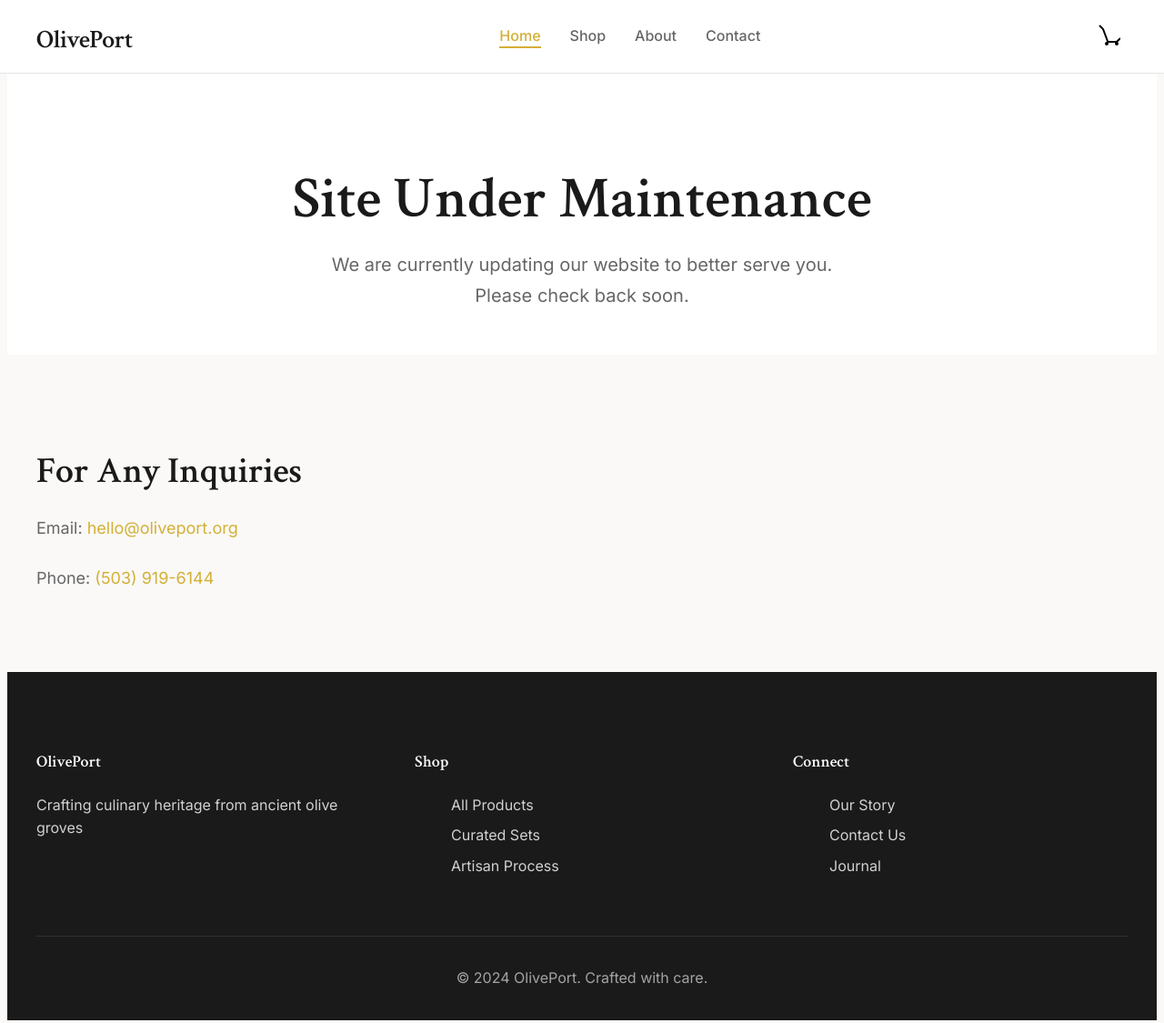
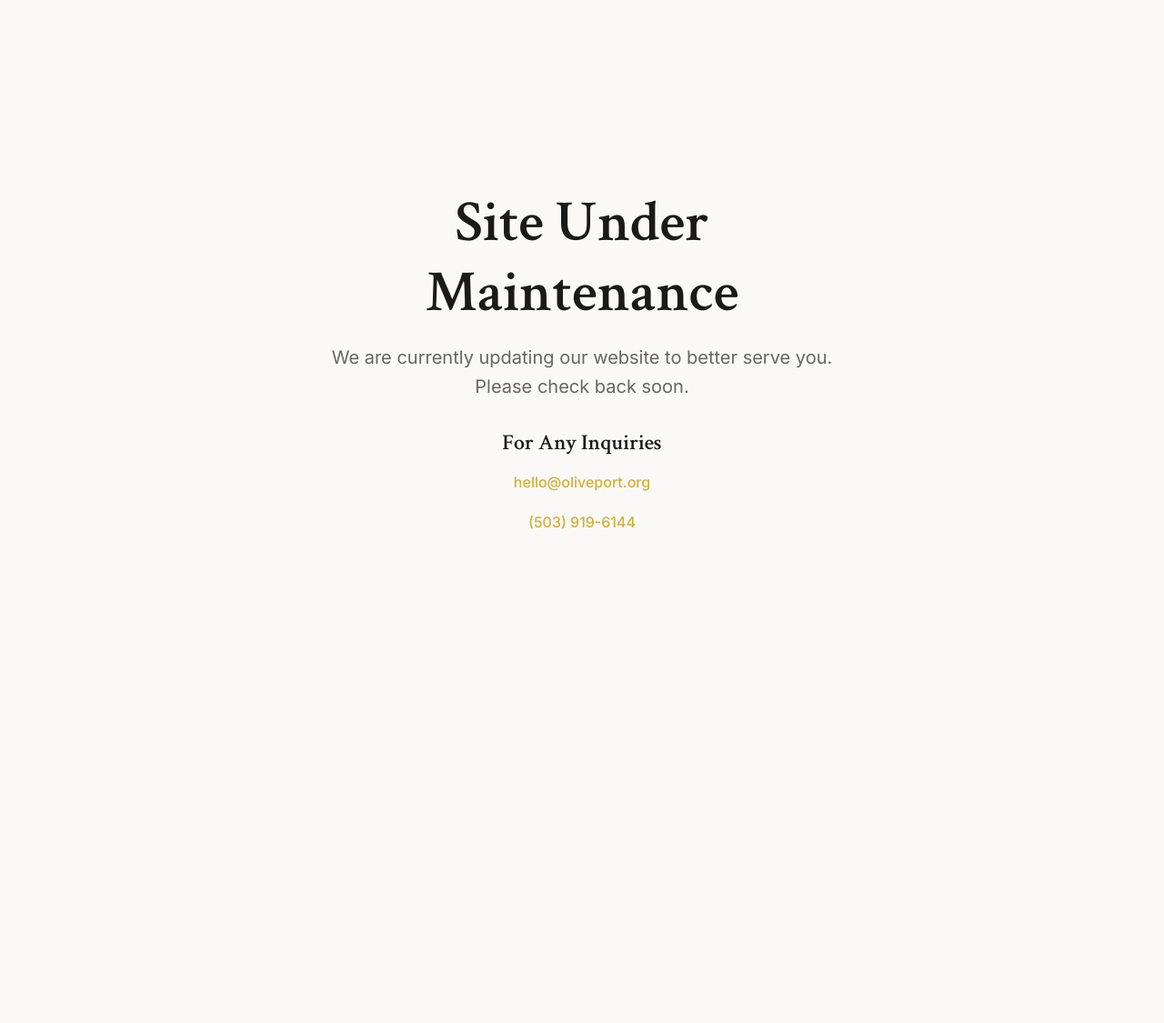
Before and after one commit to guedsam/olive-wood-utensils, a plain HTML site: page index.html in a window 1280 px wide. Shown: the whole page at 91% size. After the commit the page ends 800 px from the top, so only its background shows below. Drawn offline with Linux system fonts and the light colour scheme.

Commit message:
Overhaul maintenance page to show only maintenance content without navigation

```diff
--- a/index.html
+++ b/index.html
@@ -49,105 +49,63 @@
     <link rel="preconnect" href="https://fonts.gstatic.com" crossorigin>
     <link href="https://fonts.googleapis.com/css2?family=Crimson+Text:ital,wght@0,400;0,600;1,400&family=Inter:wght@300;400;500;600&display=swap" rel="stylesheet">
     <link rel="canonical" href="https://oliveport.org/">
+
+    <style>
+        body {
+            display: flex;
+            flex-direction: column;
+            justify-content: center;
+            align-items: center;
+            min-height: 100vh;
+            margin: 0;
+            background-color: #faf9f7;
+        }
+        .maintenance-container {
+            text-align: center;
+            max-width: 600px;
+            padding: 2rem;
+        }
+        .page-title {
+            font-size: clamp(2.5rem, 5vw, 4rem);
+            font-weight: 600;
+            color: #1a1a1a;
+            margin-bottom: 1rem;
+        }
+        .page-subtitle {
+            font-size: 1.25rem;
+            color: #666666;
+            margin-bottom: 2rem;
+            line-height: 1.6;
+        }
+        .contact-section h3 {
+            font-size: 1.5rem;
+            color: #1a1a1a;
+            margin-bottom: 1rem;
+        }
+        .contact-section p {
+            margin-bottom: 0.5rem;
+            font-size: 1rem;
+            color: #666666;
+        }
+        .contact-link {
+            color: #d4af37;
+            text-decoration: none;
+            font-weight: 500;
+        }
+        .contact-link:hover {
+            text-decoration: underline;
+        }
+    </style>
 </head>
 <body>
-    <header class="header">
-        <nav class="nav">
-            <div class="nav-container">
-                <div class="nav-logo">
-                    <h1>OlivePort</h1>
-                </div>
-                <ul class="nav-menu">
-                    <li><a href="index.html" class="nav-link active">Home</a></li>
-                    <li><a href="shop.html" class="nav-link">Shop</a></li>
-                    <li><a href="about.html" class="nav-link">About</a></li>
-                    <li><a href="contact.html" class="nav-link">Contact</a></li>
-                </ul>
-                <div class="nav-cart">
-                    <button class="cart-button" id="cartButton">
-                        <span class="cart-count">0</span>
-                        <svg width="24" height="24" viewBox="0 0 24 24" fill="none" stroke="currentColor" stroke-width="2">
-                            <circle cx="9" cy="21" r="1"></circle>
-                            <circle cx="20" cy="21" r="1"></circle>
-                            <path d="m1 1 4 4 5.25 14h9.75l4-4"></path>
-                        </svg>
-                    </button>
-                </div>
-            </div>
-        </nav>
-    </header>
-
-    <!-- Slide-out Cart Panel -->
-    <div class="cart-slideout" id="cartSlideout">
-        <div class="cart-slideout-header">
-            <h3>Your Cart</h3>
-            <button class="cart-slideout-close" id="closeSlideout">&times;</button>
-        </div>
-        <div class="cart-slideout-body" id="slideoutCartItems">
-            <!-- Cart items will be populated here -->
-        </div>
-        <div class="cart-slideout-footer" id="slideoutCartSummary">
-            <div class="cart-slideout-total">
-                <span>Total: $<span class="slideout-total">0.00</span></span>
-            </div>
-            <div class="cart-slideout-actions">
-                <a href="cart.html" class="btn btn-secondary btn-sm">View Cart</a>
-                <button class="btn btn-primary btn-sm" id="slideoutCheckoutBtn">Checkout</button>
-            </div>
+    <div class="maintenance-container">
+        <h1 class="page-title">Site Under Maintenance</h1>
+        <p class="page-subtitle">We are currently updating our website to better serve you. Please check back soon.</p>
+        <div class="contact-section">
+            <h3>For Any Inquiries</h3>
+            <p><span class="contact-link" onclick="window.location.href='mailto:hello@oliveport.org'">hello@oliveport.org</span></p>
+            <p><span class="contact-link" onclick="window.location.href='tel:(503) 919-6144'">(503) 919-6144</span></p>
         </div>
     </div>
-
-    <main>
-        <section class="page-header">
-            <div class="container">
-                <h1 class="page-title">Site Under Maintenance</h1>
-                <p class="page-subtitle">We are currently updating our website to better serve you. Please check back soon.</p>
-            </div>
-        </section>
-
-        <section class="story">
-            <div class="container">
-                <div class="story-content">
-                    <div class="story-text">
-                        <h3>For Any Inquiries</h3>
-                        <p>Email: <a href="mailto:hello@oliveport.org">hello@oliveport.org</a></p>
-                        <p>Phone: <a href="tel:(503) 919-6144">(503) 919-6144</a></p>
-                    </div>
-                </div>
-            </div>
-        </section>
-    </main>
-
-    <footer class="footer">
-        <div class="container">
-            <div class="footer-content">
-                <div class="footer-section">
-                    <h4>OlivePort</h4>
-                    <p>Crafting culinary heritage from ancient olive groves</p>
-                </div>
-                <div class="footer-section">
-                    <h4>Shop</h4>
-                    <ul>
-                        <li><a href="shop.html">All Products</a></li>
-                        <li><a href="shop.html">Curated Sets</a></li>
-                        <li><a href="about.html">Artisan Process</a></li>
-                    </ul>
-                </div>
-                <div class="footer-section">
-                    <h4>Connect</h4>
-                    <ul>
-                        <li><a href="about.html">Our Story</a></li>
-                        <li><a href="contact.html">Contact Us</a></li>
-                        <li><a href="blog.html">Journal</a></li>
-                    </ul>
-                </div>
-            </div>
-            <div class="footer-bottom">
-                <p>&copy; 2024 OlivePort. Crafted with care.</p>
-            </div>
-        </div>
-    </footer>
-
-    <script src="assets/js/main.js"></script>
 </body>
 </html>
```
